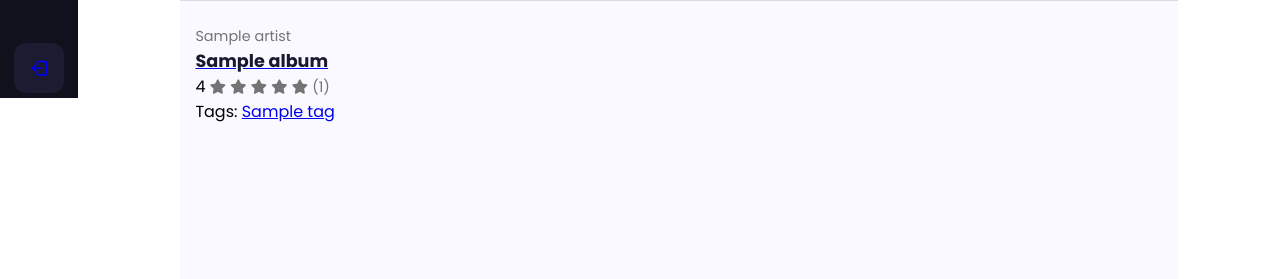
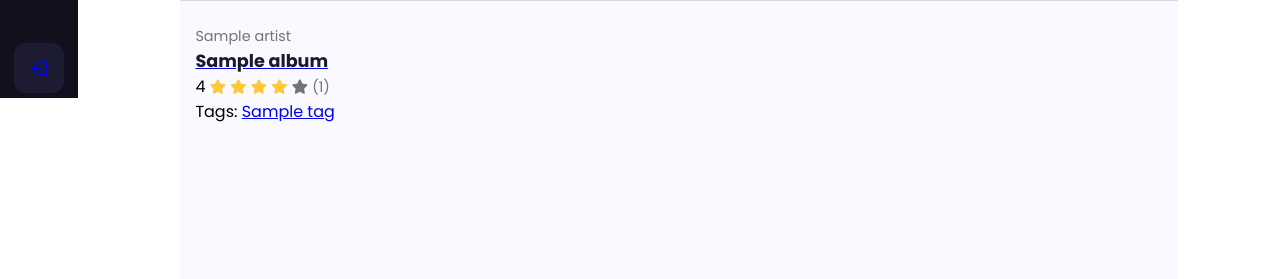
Before and after one commit to DmitriyBul/DimkaMusic, a Django app: template music/templates/music/albums.html in a window 1280 px wide. Shown: the part 702-981 px from the top of the page. Run offline with Django 4.2, Linux system fonts and the light colour scheme; the template is opened without the code that fills it: most values are stand-ins (such as "Sample title", 1, 10 or a date in 2020); grey boxes marked "Sample" are stand-in pictures; some libraries are stand-ins or nearby versions.

Commit message:
Added avg star-rating to albums view

```diff
--- a/music/templates/music/albums.html
+++ b/music/templates/music/albums.html
@@ -1,5 +1,6 @@
 {% extends "music/base.html" %}
 {% load static %}
+{% load rating_tags %}
 {% block title %}
     New Albums
 {% endblock %}
@@ -21,14 +22,16 @@
                         <a href="{{ album.get_absolute_url }}"><h6>{{ album.name }}</h6></a>
                         <div class="star">
                             {{ album.rating }}
-                            <span class="fa fa-star" id="first_star"></span>
-                            <span class="fa fa-star" id="second_star"></span>
-                            <span class="fa fa-star" id="third_star"></span>
-                            <span class="fa fa-star" id="fourth_star"></span>
-                            <span class="fa fa-star" id="fifth_star"></span>
+                            {% for i in '12345'|make_list %}
+                                {% if forloop.counter <=  album.rating %}
+                                    <span class="fa fa-star checked"></span>
+                                {% else %}
+                                    <span class="fa fa-star"></span>
+                                {% endif %}
+                            {% endfor %}
                             <span>({{ album.rating_count }})</span>
                         </div>
-                    <div id="confirm-box"></div>
+                        <div id="confirm-box"></div>
                         <p class="tags">
                             Tags:
                             {% for tag in album.tags.all %}
```
Also changed, not shown: music/templatetags/rating_tags.py (added, +8 -0 lines), music/templatetags/__init__.py (added).
